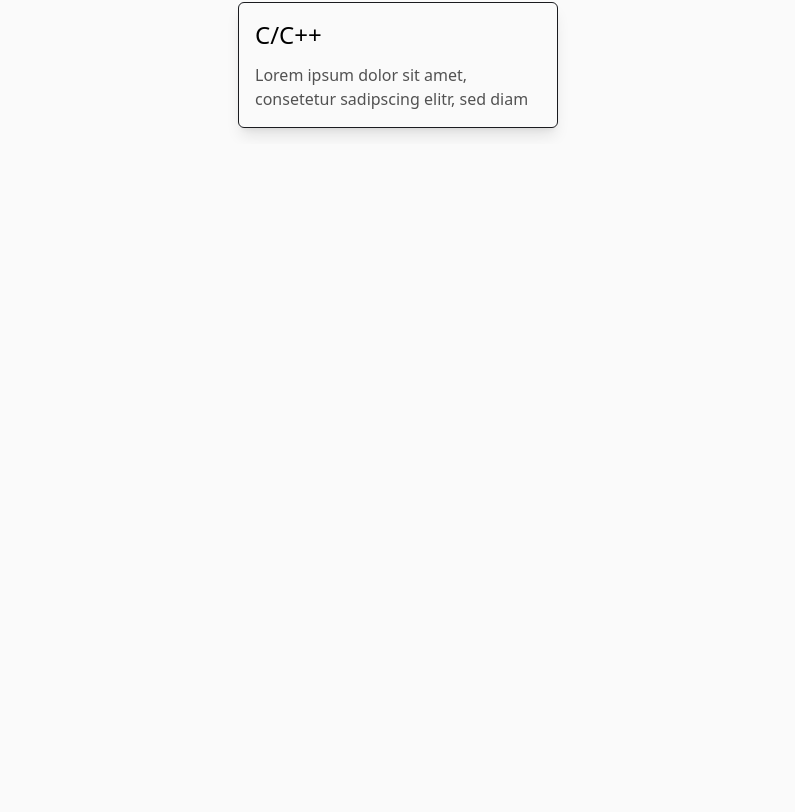
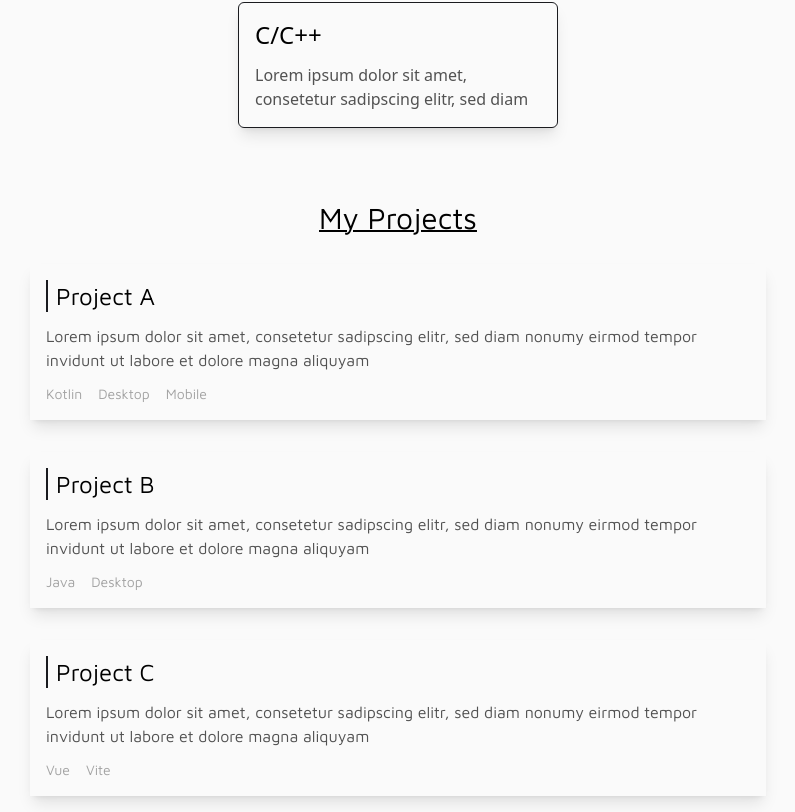
Before and after one commit to Paulanerus/paulee-site, a Vue app: page / in a window 1280 px wide. Shown: the part 770-1582 px from the top of the page, without its empty margins (242-1037 px from the left). Before the commit the page ends 914 px from the top, so only its background shows below. Built offline with nearby package versions, Linux system fonts and the light colour scheme.

Commit message:
Added Project section

```diff
--- a/src/components/Portfolio.vue
+++ b/src/components/Portfolio.vue
@@ -2,19 +2,22 @@
   <NavbarVue />
   <AboutMe />
   <Skills />
+  <Projects />
 </template>
 
 <script>
 import NavbarVue from "./Navbar.vue";
 import AboutMe from "./AboutMe.vue";
 import Skills from "./skills/Skills.vue";
+import Projects from "./projects/Projects.vue";
 
 export default {
   name: 'Portfolio',
   components: {
     NavbarVue,
     AboutMe,
-    Skills
+    Skills,
+    Projects
   },
 };
 </script>
--- /dev/null
+++ b/src/components/projects/ProjectEntry.vue
@@ -0,0 +1,27 @@
+<template>
+    <a :href="url" target="_blank">
+        <div class="flex justify-center space-x-6 transition ease-in-out hover:-translate-y-4 m-4">
+            <div class="font-maven shadow-lg p-4">
+                <div class="border-l-2 border-default-dark">
+                    <h1 class="text-2xl mb-3 ml-2">{{ title }}</h1>
+                </div>
+                <p class="text-neutral-600">{{ content }}</p>
+                <div class="flex justify-items-start space-x-4 text-neutral-400 text-sm mt-3">
+                    <p v-for="tag in this.tags">{{ tag }}</p>
+                </div>
+            </div>
+        </div>
+    </a>
+</template>
+
+<script>
+export default {
+    name: 'ProjectEntry',
+    props: {
+        url: String,
+        title: String,
+        content: String,
+        tags: Array,
+    },
+}
+</script>
--- /dev/null
+++ b/src/components/projects/Projects.vue
@@ -0,0 +1,31 @@
+<template>
+    <h1 class="text-center mt-14 text-3xl font-maven underline decoration-2">My Projects</h1>
+    <div class="flex flex-wrap justify-center max-w-3xl mt-3 mx-auto">
+        <ProjectEntry
+            url="https://github.com/Paulanerus"
+            title="Project A"
+            content="Lorem ipsum dolor sit amet, consetetur sadipscing elitr, sed diam nonumy eirmod tempor invidunt ut labore et dolore magna aliquyam"
+            :tags="['Kotlin', 'Desktop', 'Mobile']"
+        />
+        <ProjectEntry
+            url="https://github.com/Paulanerus"
+            title="Project B"
+            content="Lorem ipsum dolor sit amet, consetetur sadipscing elitr, sed diam nonumy eirmod tempor invidunt ut labore et dolore magna aliquyam"
+            :tags="['Java', 'Desktop']"
+        />
+        <ProjectEntry
+            url="https://github.com/Paulanerus"
+            title="Project C"
+            content="Lorem ipsum dolor sit amet, consetetur sadipscing elitr, sed diam nonumy eirmod tempor invidunt ut labore et dolore magna aliquyam"
+            :tags="['Vue', 'Vite']"
+        />
+    </div>
+</template>
+
+<script>
+import ProjectEntry from "./ProjectEntry.vue";
+export default {
+    name: "Projects",
+    components: { ProjectEntry }
+}
+</script>
```
